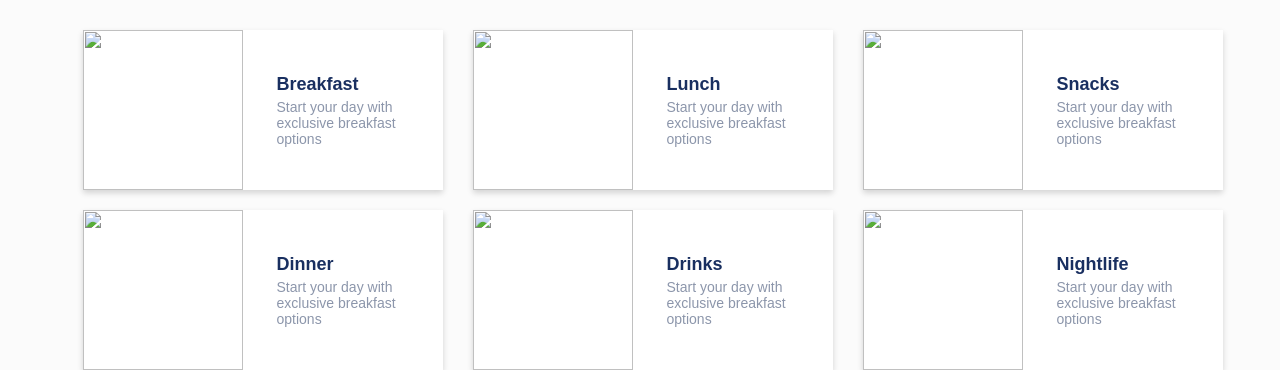
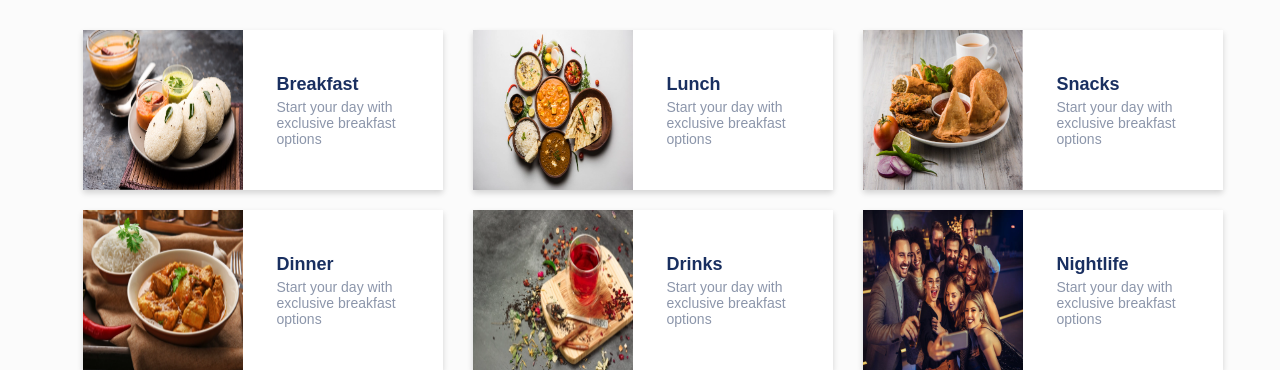
Before and after one commit to edureka-intership/assignment-1-Keshav197, a plain HTML site: page index.html in a window 1280 px wide. Shown: the part 625-995 px from the top of the page. Drawn offline with Linux system fonts and the light colour scheme.

Commit message:
Update index.html

```diff
--- a/index.html
+++ b/index.html
@@ -53,7 +53,7 @@
     <div class="m1container">
       <div class="card">
         <div class="img">
-          <img src="img/img1.png" width="160px" height="160px" />
+          <img src="img1.png" width="160px" height="160px" />
         </div>
         <div class="details">
           <h3 class="mh2">Breakfast</h3>
@@ -62,7 +62,7 @@
       </div>
       <div class="card">
         <div class="img">
-          <img src="img/img2.png" width="160px" height="160px" />
+          <img src="img2.png" width="160px" height="160px" />
         </div>
         <div class="details">
           <h3 class="mh2">Lunch</h3>
@@ -71,7 +71,7 @@
       </div>
       <div class="card">
         <div class="img">
-          <img src="img/img3.png" width="160px" height="160px" />
+          <img src="img3.png" width="160px" height="160px" />
         </div>
         <div class="details">
           <h3 class="mh2">Snacks</h3>
@@ -84,7 +84,7 @@
     <div class="m2container">
       <div class="card">
         <div class="img">
-          <img src="img/img4.png" height="160px" width="160px" />
+          <img src="img4.png" height="160px" width="160px" />
         </div>
         <div class="details">
           <h3 class="mh2">Dinner</h3>
@@ -93,7 +93,7 @@
       </div>
       <div class="card">
         <div class="img">
-          <img src="img/img5.png" height="160px" width="160px" />
+          <img src="img5.png" height="160px" width="160px" />
         </div>
         <div class="details">
           <h3 class="mh2">Drinks</h3>
@@ -102,7 +102,7 @@
       </div>
       <div class="card">
         <div class="img">
-          <img src="img/img6.png" height="160px" width="160px" />
+          <img src="img6.png" height="160px" width="160px" />
         </div>
         <div class="details">
           <h3 class="mh2">Nightlife</h3>
```
